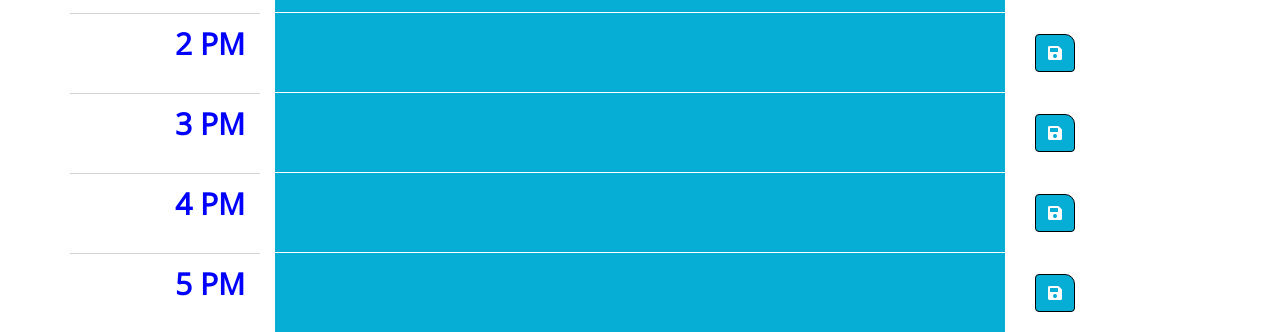
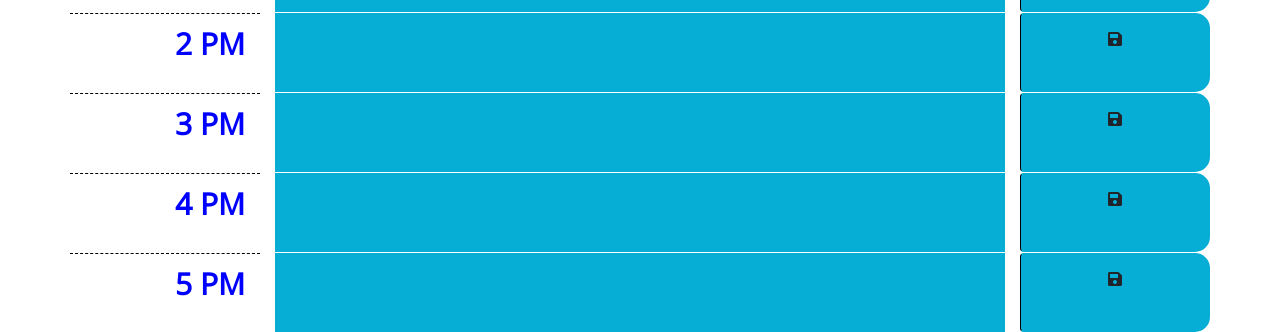
Before and after one commit to vi3t4lov3/Day-Planner, a plain HTML site: page index.html in a window 1280 px wide. Shown: the part 734-1066 px from the top of the page. Drawn offline with nearby package versions, Linux system fonts and the light colour scheme.

Commit message:
clean up some style & class in jQuery

```diff
--- a/css/style.css
+++ b/css/style.css
@@ -44,6 +44,8 @@ textarea {
   background-color: #ffffff;
   color: #000000;
   border-top: 1px dashed #000000;
+  text-align: right;
+  padding: .5em;
 }
 
 .past {
@@ -74,27 +76,12 @@ textarea {
   transition: all 0.3s ease-in-out;
 }
 /* my custom to overwrite the Jquery or Bootstrap */
-.container {
-  /* display: flex;
-  flex-direction: column;
-  flex-wrap: wrap; */
-}
 
-.btn-info {
-  background-color: #06aed5;
-  border-color: #000000;
-  border-top-right-radius: 10px;
-}
 .inputText {
   width: 100%;
   height: 100%;
   border: none;
   background-color: #06aed5;
-}
-.timeCol {
-  border-top: 1px solid #d3d3d3;
-  text-align: right;
-  padding: .5em;
 }
 .schedule {
   border-radius: 15px;
--- a/js/script.js
+++ b/js/script.js
@@ -27,16 +27,16 @@ function displayScheduleTimes(i, businessHours) {
     }
     //display list of business hours 9 am to 5pm
 
-    var businessHoursColumn = $(`<div class='col-sm-2 timeCol'></div>`).text(displayHours + dayNight).css({color: 'blue', fontWeight: 'bold', fontSize: '30px'});''
+    var businessHoursColumn = $(`<div class='col-sm-2 hour'></div>`).text(displayHours + dayNight).css({color: 'blue', fontWeight: 'bold', fontSize: '30px'});''
     // display the scheduleNoteColumn
     var scheduleNoteColumn = $(`<div class='col-sm-8 schedule' id='${businessHours + 'a'}'><input class='inputText'></div>`);
     //display the save button
-    var saveColumn = $(`<div class='col-sm-2 save' id='save'><button type='button' class='btn btn-info' id='${businessHours + 'b'}'><i class='fas fa-save'></i></button></div>`);
+    var saveColumn = $(`<div class='btn saveBtn col-sm-2' id='save'><button type='button' class='btn' id='${businessHours + 'b'}'><i class='fas fa-save'></i></button></div>`);
     //display the row of 3 column above
     var displayRow = $(`<div class='row' id='${businessHours}'></div>`).append(businessHoursColumn, scheduleNoteColumn, saveColumn);
 
     //appending row to the home page HTML
-    $('.container').append(displayRow)
+    $('.container').append(displayRow);
 
     //getting the localStorage
     var savedNote = window.localStorage.getItem(businessHours + 'a');
@@ -53,8 +53,9 @@ function displayScheduleTimes(i, businessHours) {
         window.location.reload()
     });
 
-    // set color still not work yet.... can't fixgute out the current time compare with the usinessHours
-    var currentHour = moment().format('LT');
+    // set color still not work yet.... can't fixgute out the current time compare with the businessHours
+    var currentHour = moment().hour();
+
     if (businessHours === currentHour) {
         $('#' + businessHours[i]).css('backgroundColor', 'red');
     }
```
